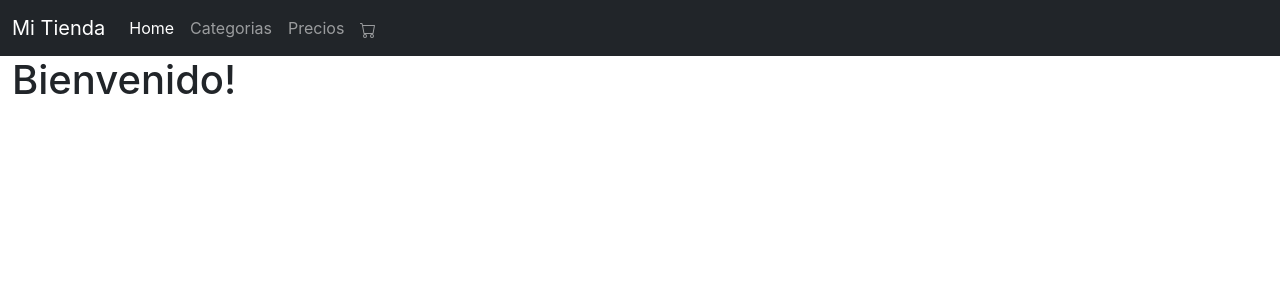
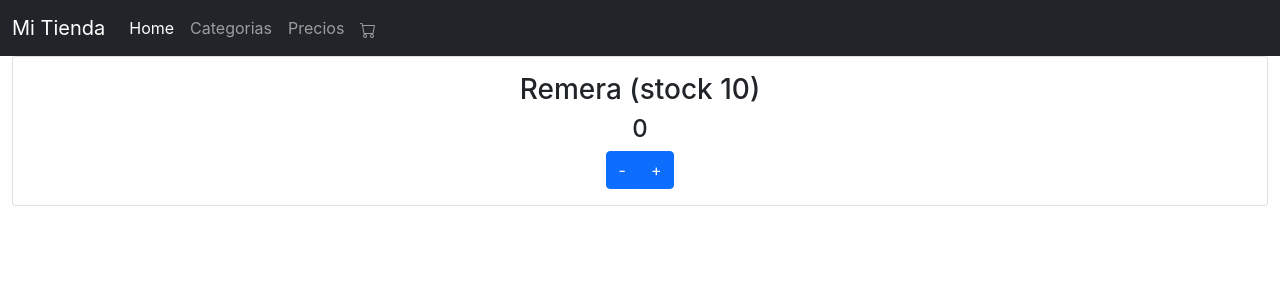
Before and after one commit to MauricioArianCastillo/Idea-Castillo, a React (Create React App) app: page / in a window 1280 px wide. Shown: the top 300 px of the page. Built offline with nearby package versions, Linux system fonts and the light colour scheme.

Commit message:
4to commit

```diff
--- a/src/App.js
+++ b/src/App.js
@@ -1,23 +1,14 @@
 import logo from './logo.svg';
 import './App.css';
+import NavBar from './Components/NavBar/NavBar';
+import ItemListContainer from './Components/ItemListContainer/ItemListContainer';
+
 
 function App() {
   return (
     <div className="App">
-      <header className="App-header">
-        <img src={logo} className="App-logo" alt="logo" />
-        <p>
-          Edit <code>src/App.js</code> and save to reload.
-        </p>
-        <a
-          className="App-link"
-          href="https://reactjs.org"
-          target="_blank"
-          rel="noopener noreferrer"
-        >
-          Learn React
-        </a>
-      </header>
+      <NavBar />
+      <ItemListContainer />
     </div>
   );
 }
--- /dev/null
+++ b/src/Components/ItemCount/ItemCounts.jsx
@@ -0,0 +1,37 @@
+import React, {useState} from "react";
+
+function ItemCount ({stock, initial,onAdd}){
+
+    const [count,setCount] = useState(0);
+
+    function agregar(){
+        if (count!=stock){
+        setCount(count + 1);
+        onAdd(count +1);
+        }
+    }
+    function restar(){
+        if (count!=0){
+        setCount(count -1);
+        onAdd(count -1);
+        }
+    }
+    return(
+    <>
+        <div className="card">
+            <div className="card-body">
+                <h3 className="card-title">Remera (stock {stock})</h3>
+                <h4>{count}</h4>
+                <div className="btn-group" role="group" aria-label="Basic example">
+                    <button type="button" className="btn btn-primary" onClick={restar}>-</button>
+                    <button type="button" className="btn btn-primary" onClick={agregar}>+</button>
+                </div>
+            </div>
+        </div>
+
+
+    </>
+    )
+}
+
+export default ItemCount;
--- a/src/Components/ItemListContainer/ItemListContainer.jsx
+++ b/src/Components/ItemListContainer/ItemListContainer.jsx
@@ -1,11 +1,11 @@
+import ItemCount from "../ItemCount/ItemCounts";
 
 const ItemListContainer  = (props) => {
 
-    let saludo = 'Bienvenido!';
     return(
         <>
         <div className="container-fluid">
-            <h1>{saludo}</h1>
+            <ItemCount stock="10" init="1" onAdd={(count) => console.log(count)} />
         </div>
       </>
     )
--- a/src/Components/NavBar/NavBar.js
+++ b/src/Components/NavBar/NavBar.jsx
@@ -1,7 +1,7 @@
 import CartWidget from "../CartWidget/CartWidget";
 
 
-function Navbar() {
+function NavBar() {
     return (
         <>
         <nav className="navbar navbar-expand-lg navbar-dark bg-dark">
@@ -30,4 +30,4 @@ function Navbar() {
     );
   }
 
-  export default Navbar;
+  export default NavBar;
--- a/src/index.js
+++ b/src/index.js
@@ -1,20 +1,14 @@
 import React from 'react';
 import ReactDOM from 'react-dom/client';
 import './index.css';
-//import App from './App';
-import NavBar from './Components/NavBar/NavBar';
 import reportWebVitals from './reportWebVitals';
-import ItemListContainer from './Components/ItemListContainer/ItemListContainer';
+import App from './App';
 
 const root = ReactDOM.createRoot(document.getElementById('root'));
 root.render(
   <React.StrictMode>
-    <NavBar />
-    <ItemListContainer />
+    <App />
   </React.StrictMode>
-  /*<React.StrictMode>
-    <App />
-  </React.StrictMode>*/
 );
 
 // If you want to start measuring performance in your app, pass a function
```
